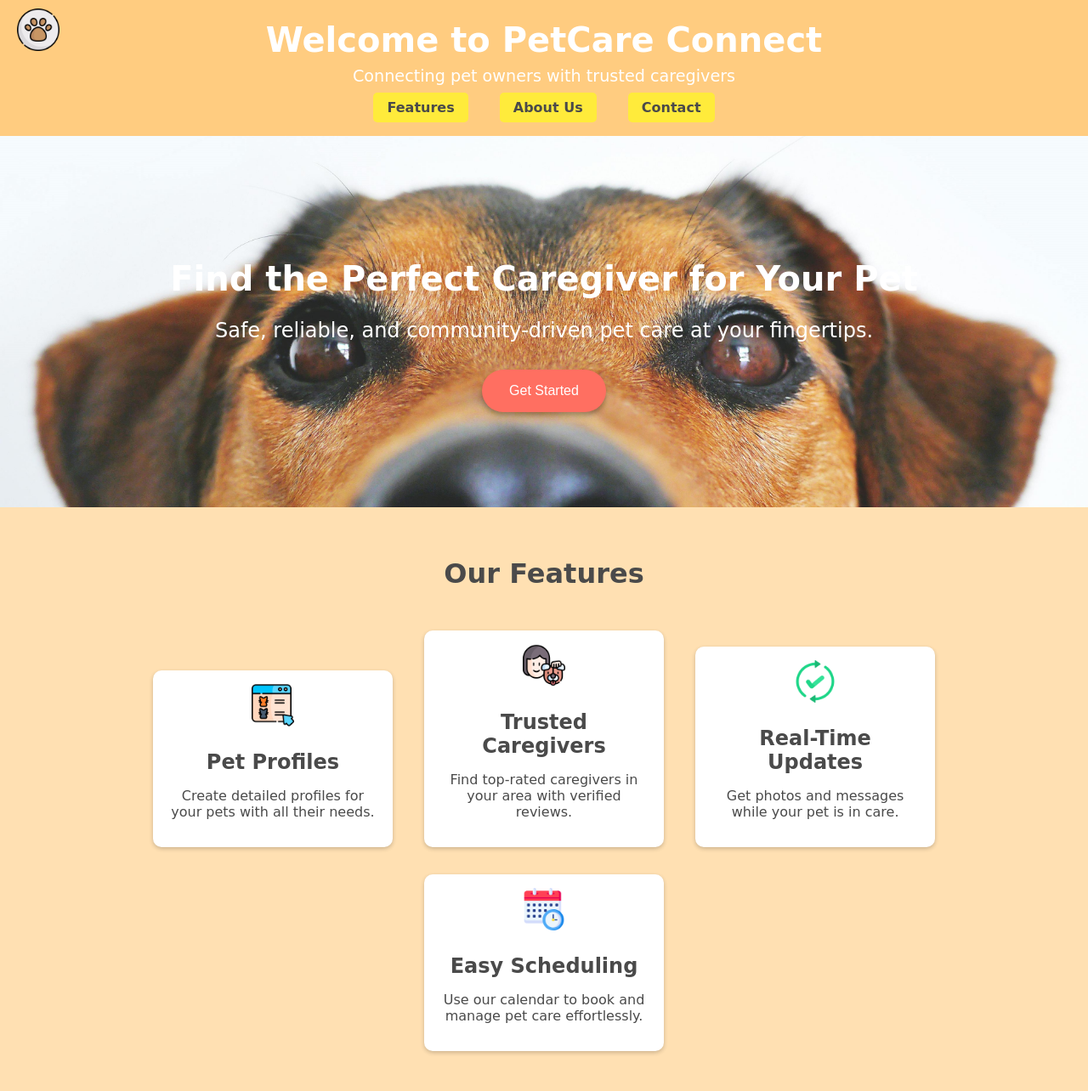
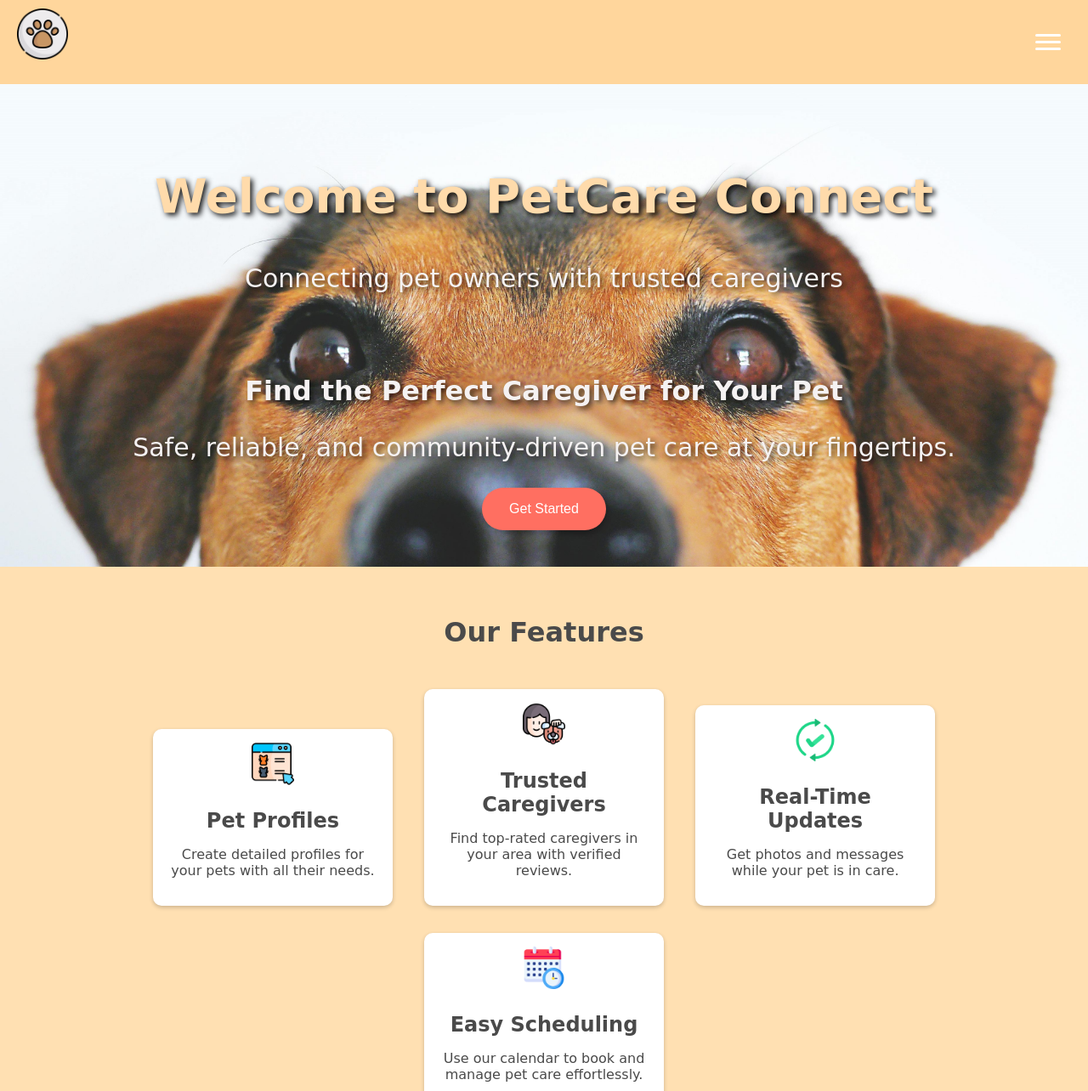
Before and after one commit to annasarabasheva/Project-with-Django-2, a Django app: page / in a window 1280 px wide. Shown: the top 1284 px of the page at 85% size. Run offline with Django 4.2, Linux system fonts and the light colour scheme.

Commit message:
Add dropdown-menu

```diff
--- a/static/css/home.css
+++ b/static/css/home.css
@@ -8,7 +8,7 @@ body {
 }
 
 header {
-    background-color: #ffcc80;
+    background-color: #ffd69c;
     color: white;
     padding: 1.5rem 1rem;
     text-align: center;
@@ -19,55 +19,36 @@ header .logo img {
     position: absolute;
     top: 10px;
     left: 20px;
-    width: 50px;
-    height: 50px;
+    width: 60px;
+    height: 60px;
 }
-
-header h1 {
-    font-size: 2.5rem;
-    margin: 0;
-}
-
-header p {
-    font-size: 1.2rem;
-    margin: 0.5rem 0;
-}
-
-nav {
-    margin-top: 1rem;
-}
-
-nav a {
-    color: #4a4a4a;
-    margin: 0 1rem;
-    text-decoration: none;
-    font-weight: bold;
-    padding: 0.5rem 1rem;
-    border-radius: 5px;
-    background-color: #ffeb3b;
-}
-
-nav a:hover {
-    background-color: #ffd54f;
-    text-decoration: underline;
+.hero h1 {
+    font-size: 56px;
+    text-align: center;
+    color: #ffdbab;
+    text-shadow: 3px 3px 6px rgba(0, 0, 0, 0.9);
+    margin-top: 1em;
 }
 
 .hero {
     text-align: center;
-    padding: 7em 5em;
+    padding: 2.7em;
     background: url('../images/pet-background.jpg') no-repeat center center/cover;
-    color: white;
+    color: #f5f2f2;
     box-shadow: 0 4px 8px rgba(0, 0, 0, 0.2);
 }
 
 .hero h2 {
-    font-size: 2.5rem;
+    font-size: 2rem;
     margin-bottom: 1rem;
+    margin-top: 3em;
+    text-shadow: 3px 3px 6px rgba(0, 0, 0, 0.7);
 }
 
 .hero p {
-    font-size: 1.5rem;
-    margin-bottom: 2rem;
+    font-size: 30px;
+    text-shadow: 3px 3px 6px rgba(0, 0, 0, 0.7);
+
 }
 
 .hero .cta-button {
@@ -85,7 +66,6 @@ nav a:hover {
     background-color: #e53935;
 }
 
-/* Features Section */
 .features {
     background-color: #ffe0b2;
     padding: 2rem 1rem;
--- /dev/null
+++ b/static/css/navigation.css
@@ -0,0 +1,79 @@
+.menu-container {
+    position: relative;
+    display: flex;
+    align-items: center;
+    justify-content: flex-end;
+    padding: 1em;
+    color: white;
+}
+
+.hamburger {
+    cursor: pointer;
+    display: flex;
+    flex-direction: column;
+    gap: 5px;
+    width: 30px;
+}
+.hamburger span {
+    display: block;
+    height: 3px;
+    background-color: white;
+    border-radius: 2px;
+    transition: transform 0.3s, opacity 0.3s;
+}
+
+.dropdown-menu {
+    position: absolute;
+    top: 100%;
+    right: 0;
+    background-color: #ffffff;
+    color: #333;
+    width: 200px;
+    padding: 0;
+    box-shadow: 0px 4px 6px rgba(0, 0, 0, 0.1);
+    transform: scaleY(0);
+    transform-origin: top;
+    transition: transform 0.3s ease-in-out;
+    z-index: 1000;
+}
+.dropdown-menu ul {
+    display: flex;
+    flex-direction: column;
+    list-style: none;
+    margin: 0;
+    padding: 0;
+}
+.dropdown-menu ul li {
+    border-bottom: 1px solid #eee;
+    width: 100%;
+
+}
+.dropdown-menu ul li a {
+    display: block;
+    padding: 1.5rem;
+    color: #333;
+    text-transform: capitalize;
+    text-decoration: none;
+    font-weight: bold;
+    text-align: center;
+    width: 100%;
+    box-sizing: border-box;
+}
+.dropdown-menu ul li a:hover {
+    background-color: #a9583b;
+    color: white;
+}
+
+.dropdown-menu.active {
+    transform: scaleY(1);
+}
+
+.hamburger.active span:nth-child(1) {
+    transform: translateY(8px) rotate(45deg);
+}
+.hamburger.active span:nth-child(2) {
+    opacity: 0;
+}
+.hamburger.active span:nth-child(3) {
+    transform: translateY(-8px) rotate(-45deg);
+}
--- a/static/css/styles.css
+++ b/static/css/styles.css
@@ -1 +1,2 @@
 @import 'home.css';
+@import 'navigation.css';
--- /dev/null
+++ b/static/js/script.js
@@ -0,0 +1,8 @@
+
+const hamburger = document.getElementById('hamburger');
+const dropdownMenu = document.getElementById('dropdownMenu');
+
+hamburger.addEventListener('click', () => {
+    hamburger.classList.toggle('active');
+    dropdownMenu.classList.toggle('active');
+});
--- a/templates/common/base.html
+++ b/templates/common/base.html
@@ -6,10 +6,17 @@
     <meta charset="UTF-8">
     <meta name="viewport" content="width=device-width, initial-scale=1.0">
     <link rel="stylesheet" href="{% static 'css/styles.css' %}">
-    <link rel="icon" type="image/x-icon" href="{% static 'images/favicon.png' %}">
+    <link rel="icon" type="image/x-icon" href="{% static 'images/pet-logo.png' %}">
     <title>PetCare Connect</title>
 </head>
 <body>
+
+    <header>
+        <div class="logo">
+            <img src="{% static 'images/pet-logo.png' %}" alt="PetCare Logo">
+            {% include 'common/navigation.html' %}
+        </div>
+    </header>
 
     {% block content %}
     {% endblock %}
--- a/templates/common/home-page.html
+++ b/templates/common/home-page.html
@@ -3,22 +3,14 @@
 
 {% block content %}
 
-<header>
-    <div class="logo">
-        <img src="{% static 'images/pet-logo.png' %}" alt="PetCare Logo">
+<section class="hero">
+    <h1>Welcome to PetCare Connect</h1>
+    <div>
+        <p>Connecting pet owners with trusted caregivers</p>
+        <h2>Find the Perfect Caregiver for Your Pet</h2>
+        <p>Safe, reliable, and community-driven pet care at your fingertips.</p>
     </div>
-    <h1>Welcome to PetCare Connect</h1>
-    <p>Connecting pet owners with trusted caregivers</p>
-    <nav>
-        <a href="#">Features</a>
-        <a href="#">About Us</a>
-        <a href="#">Contact</a>
-    </nav>
-</header>
 
-<section class="hero">
-    <h2>Find the Perfect Caregiver for Your Pet</h2>
-    <p>Safe, reliable, and community-driven pet care at your fingertips.</p>
     <button class="cta-button">Get Started</button>
 </section>
 
--- /dev/null
+++ b/templates/common/navigation.html
@@ -0,0 +1,20 @@
+{% load static %}
+
+<div class="menu-container">
+    <div class="hamburger" id="hamburger">
+        <span></span>
+        <span></span>
+        <span></span>
+    </div>
+
+    <nav class="dropdown-menu" id="dropdownMenu">
+        <ul>
+            <li><a href="{% url 'home' %}">Home</a></li>
+            <li><a href="#">About Us</a></li>
+            <li><a href="#">Services</a></li>
+            <li><a href="#">Contact</a></li>
+        </ul>
+    </nav>
+</div>
+
+<script src="{% static 'js/script.js' %}"></script>
```
Also changed, not shown: static/images/favicon.png (deleted).
